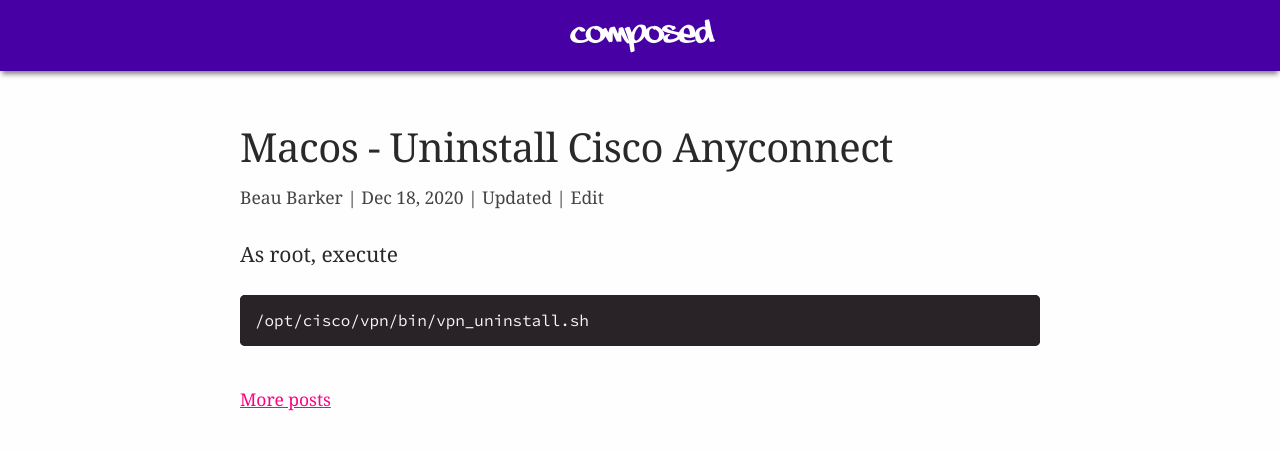
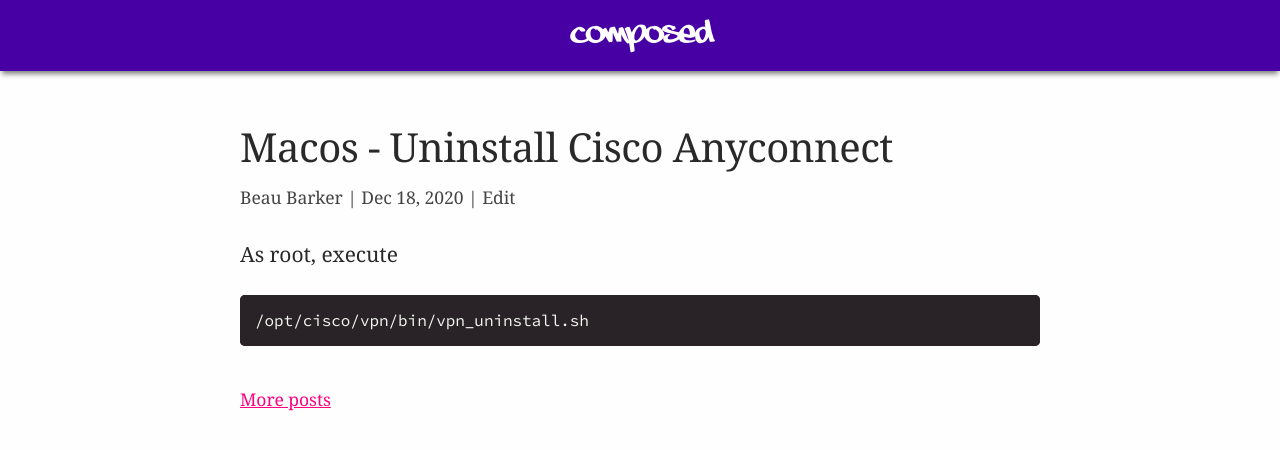
Before and after one commit to explodinglabs/explodinglabs.github.io, a Jekyll site: the page built from docs/_posts/2020-12-18-macos-uninstall-cisco-anyconnect.markdown, in a window 1280 px wide. Shown: the top 450 px of the page. Built offline with Jekyll 4.4.1, drawn with Linux system fonts in a browser that asks for light colours.

Commit message:
Add check for updated date
Because it's not working on Github Pages

```diff
--- a/docs/_layouts/post.html
+++ b/docs/_layouts/post.html
@@ -10,7 +10,7 @@
             <time datetime="{{ page.date | date_to_xmlschema }}" itemprop="datePublished">
                 Beau Barker |
                 {{ created }} |
-                {% if updated != created %}
+                {% if updated and updated != created %}
                 Updated {{ updated }} |
                 {% endif %}
                 <a href="https://github.com/explodinglabs/composed.blog/edit/master/docs/{{page.path}}">
```
